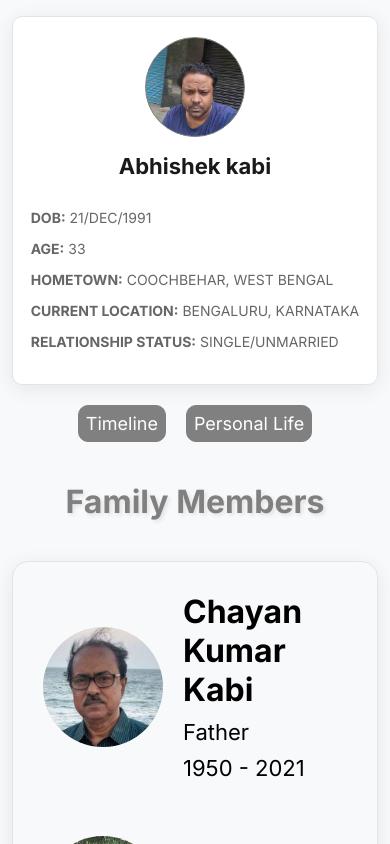
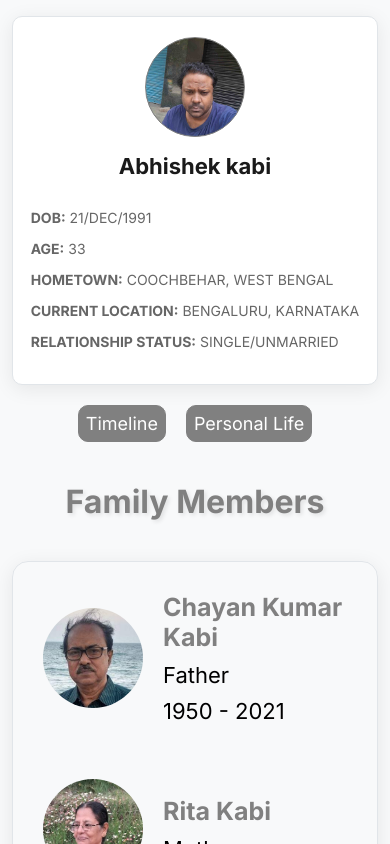
Before and after one commit to abk2191/my-timeline, a React (Vite) app: page /my-timeline/personallife in a window 390 px wide. Built offline with nearby package versions, Linux system fonts and the light colour scheme; a web font is replaced by a local one.

Commit message:
Added new features

```diff
--- a/src/index.css
+++ b/src/index.css
@@ -297,6 +297,10 @@ nav a {
   font-size: 22px;
 }
 
+.fam-mem-details h1 {
+  color: gray;
+}
+
 .fam-mem {
   display: flex;
   align-items: center;
@@ -327,6 +331,15 @@ nav a {
   .main-container {
     padding: 20px 16px;
     gap: 24px;
+  }
+
+  .fam-mem-details h1 {
+    font-size: 25px;
+  }
+
+  .fam-mem-img {
+    height: 100px;
+    width: 100px;
   }
 
   .about {
@@ -394,6 +407,15 @@ nav a {
   .main-container {
     padding: 16px 12px;
     gap: 20px;
+  }
+
+  .fam-mem-details h1 {
+    font-size: 25px;
+  }
+
+  .fam-mem-img {
+    height: 100px;
+    width: 100px;
   }
 
   .about {
```
